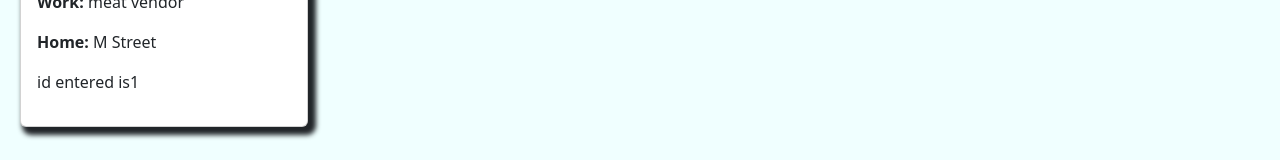
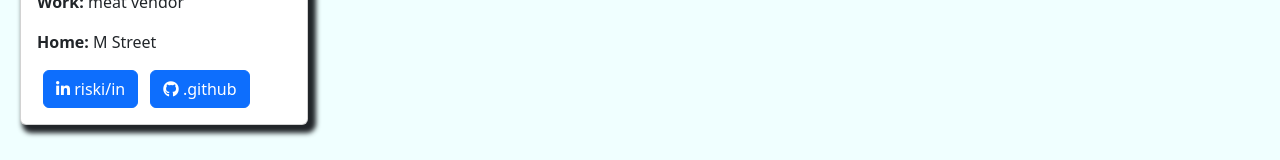
Before and after one commit to Ezra-code/contactlist, a React (Create React App) app: page /details/1 in a window 1280 px wide. Shown: the part 404-564 px from the top of the page. Built offline with nearby package versions, Linux system fonts and the light colour scheme; data requests are answered from the project's data file.

Commit message:
style detail display

```diff
--- a/public/index.html
+++ b/public/index.html
@@ -11,6 +11,7 @@
     <!-- CSS only -->
     <link href="https://cdn.jsdelivr.net/npm/bootstrap@5.2.0/dist/css/bootstrap.min.css" rel="stylesheet"
       integrity="sha384-gH2yIJqKdNHPEq0n4Mqa/HGKIhSkIHeL5AyhkYV8i59U5AR6csBvApHHNl/vI1Bx" crossorigin="anonymous">
+      <script src="https://kit.fontawesome.com/f685c0da81.js" crossorigin="anonymous"></script>
     <title>Phone Book</title>
   </head>
   <body>
--- a/src/Index.css
+++ b/src/Index.css
@@ -71,3 +71,7 @@ input[type=submit]{
     margin: 10%;
     justify-content: space-around;
 }
+
+.btn{
+    margin: 0 6px 0 6px;
+}
--- a/src/components/details.js
+++ b/src/components/details.js
@@ -1,6 +1,6 @@
 import React from "react";
 import { useEffect, useState } from "react";
-import { useParams } from "react-router-dom";
+import { Link, useParams } from "react-router-dom";
 function Details() {
     const [contact, setContact] = useState("")
     const {id} = useParams()
@@ -17,7 +17,8 @@ function Details() {
                 <p className="card-text"><strong>phone</strong> {contact.number}</p>
                 <p className="card-text"><strong>Work:</strong> {contact.work}</p>
                 <p className="card-text"><strong>Home:</strong> {contact.home}</p>
-                <p>id entered is{ id}</p>
+                <Link to="www.linkedIn.com" className="btn btn-primary"><strong><i class="fa-brands fa-linkedin-in"></i></strong> {contact.linkedIn}</Link>
+                <Link to="www.github.com"  className="btn btn-primary"><strong><i class="fa-brands fa-github"></i></strong> {contact.gitHub}</Link>
             </div>
         </div>
     )
```
